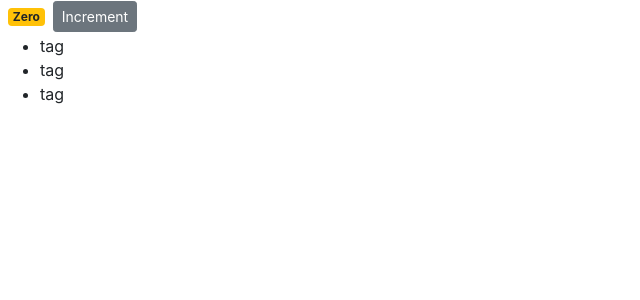
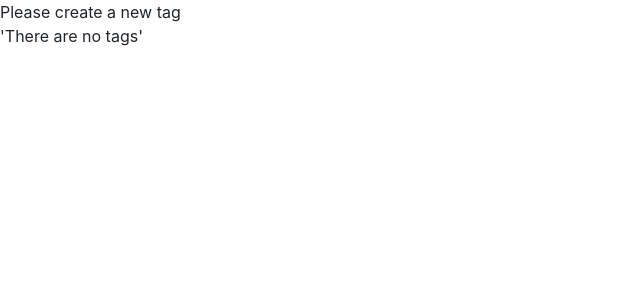
Before and after one commit to Zerryth/counter-app, a React (Create React App) app: page / in a window 1280 px wide. Shown: the top 300 px of the page, without its empty margins (0-640 px from the left). Built offline with nearby package versions, Linux system fonts and the light colour scheme.

Commit message:
Conditionally render p tag

```diff
--- a/src/components/counter.jsx
+++ b/src/components/counter.jsx
@@ -3,31 +3,27 @@
 export default class Counter extends Component {
   state = {
     count: 0,
-    tags: ["tag1", "tag2", "tag3"],
+    tags: [],
   };
+
+  renderTags() {
+    if (this.state.tags.length === 0) return <p>'There are no tags'</p>;
+
+    return (
+      <ul>
+        {this.state.tags.map((tag) => (
+          <li key={tag}>{tag}</li>
+        ))}
+      </ul>
+    );
+  }
 
   render() {
     return (
       <div>
-        <span className={this.getBadgeClasses()}>{this.formatCount()}</span>
-        <button className="btn btn-secondary btn-sm">Increment</button>
-        <ul>
-          {this.state.tags.map((tag) => (
-            <li key={tag}>tag</li>
-          ))}
-        </ul>
+        {this.state.tags.length === 0 && "Please create a new tag"}
+        {this.renderTags()}
       </div>
     );
   }
-
-  getBadgeClasses() {
-    let classes = "badge m-2 badge-";
-    classes += this.state.count === 0 ? "warning" : "primary";
-    return classes;
-  }
-
-  formatCount() {
-    const { count } = this.state;
-    return count === 0 ? "Zero" : count;
-  }
 }
```
